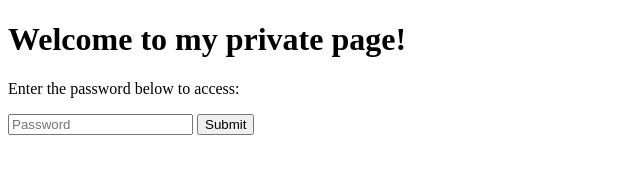
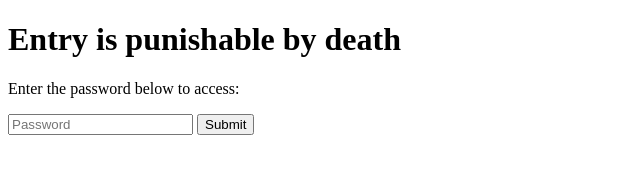
Before and after one commit to jbenson429/jbenson429.github.io, a plain HTML site: page index.htm in a window 1280 px wide. Shown: the whole page, without its empty margins (0-640 px from the left). Drawn offline with Linux system fonts and the light colour scheme.

Commit message:
Update index.htm

```diff
--- a/index.htm
+++ b/index.htm
@@ -4,13 +4,13 @@
 
     <head>
 
-        <title>My Private Website</title>
+        <title>Do Not Enter</title>
 
     </head>
 
     <body>
 
-        <h1>Welcome to my private page!</h1>
+        <h1>Entry is punishable by death</h1>
 
         <p>Enter the password below to access:</p>
 
```
